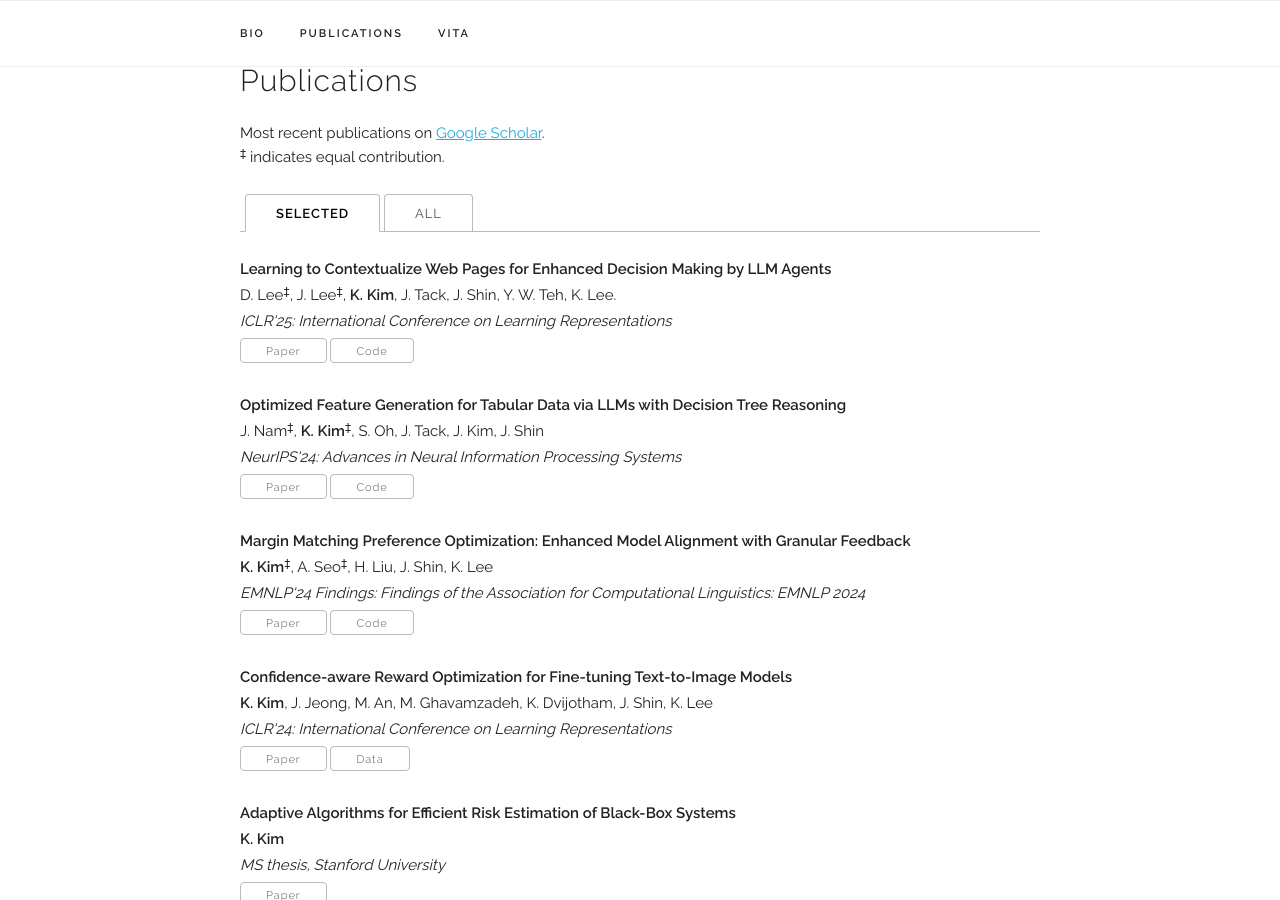
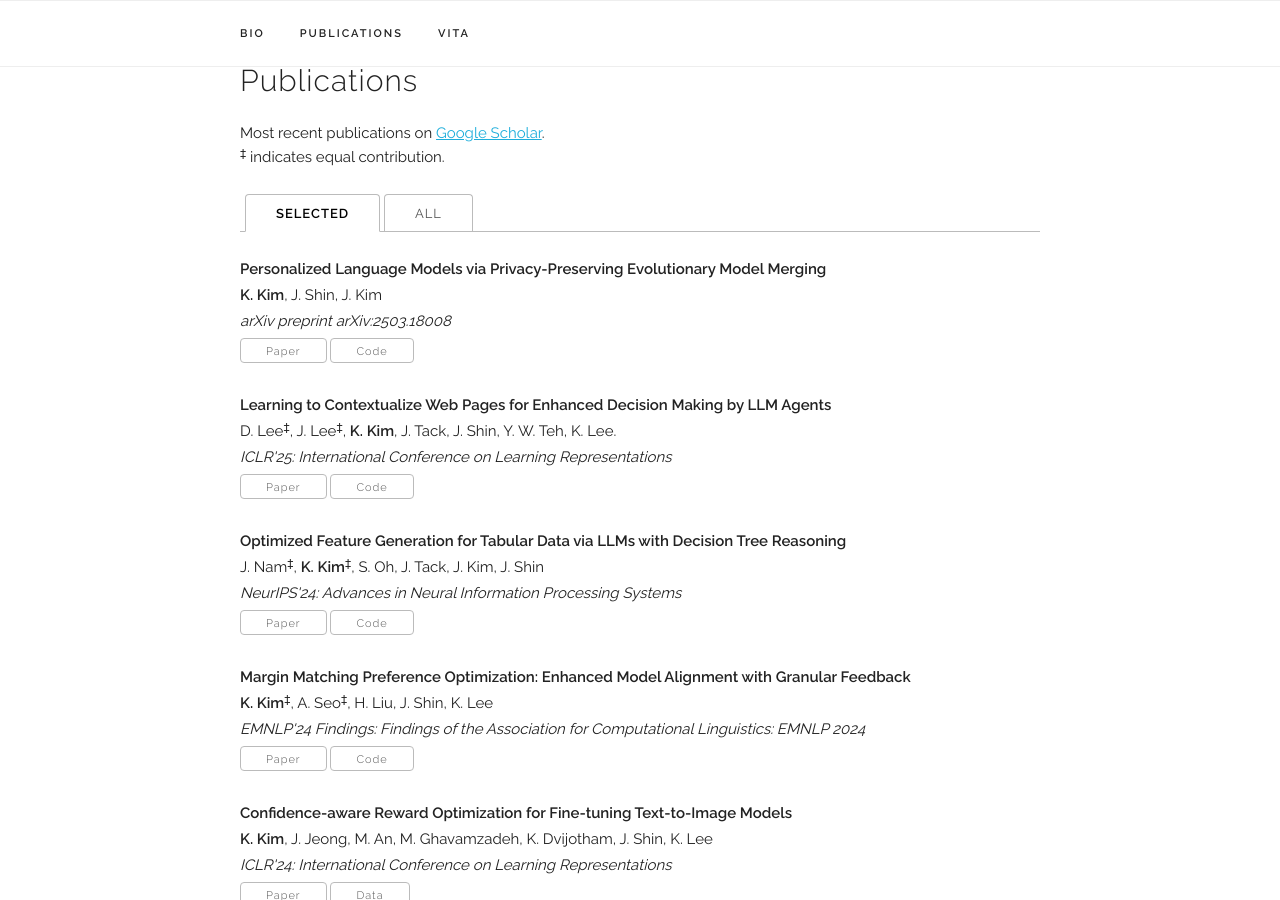
Before and after one commit to kykim0/kykim0.github.io, a Jekyll site: the page built from index.html, in a window 1280 px wide and 900 px high, scrolled down 792 px. Built offline with Jekyll 4.4.1, drawn with Linux system fonts in a browser that asks for light colours; some web fonts are replaced.

Commit message:
add prime preprint

```diff
--- a/_data/publications.yaml
+++ b/_data/publications.yaml
@@ -8,6 +8,13 @@ papers:
   #   data: "https://doi.org/10.7910/DVN/TRWPVB"
   #   video: "https://www.youtube.com/watch?v=JLkUgxH92pE"
   #   selected: y
+
+  - title: "Personalized Language Models via Privacy-Preserving Evolutionary Model Merging"
+    authors: "<b>K. Kim</b>, J. Shin, J. Kim"
+    venue: "arXiv preprint arXiv:2503.18008"
+    paper_pdf: "https://arxiv.org/pdf/2503.18008"
+    code: "https://github.com/kykim0"
+    selected: y
 
   - title: "Learning to Contextualize Web Pages for Enhanced Decision Making by LLM Agents"
     authors: "D. Lee<sup>‡</sup>, J. Lee<sup>‡</sup>, <b>K. Kim</b>, J. Tack, J. Shin, Y. W. Teh, K. Lee."
```
